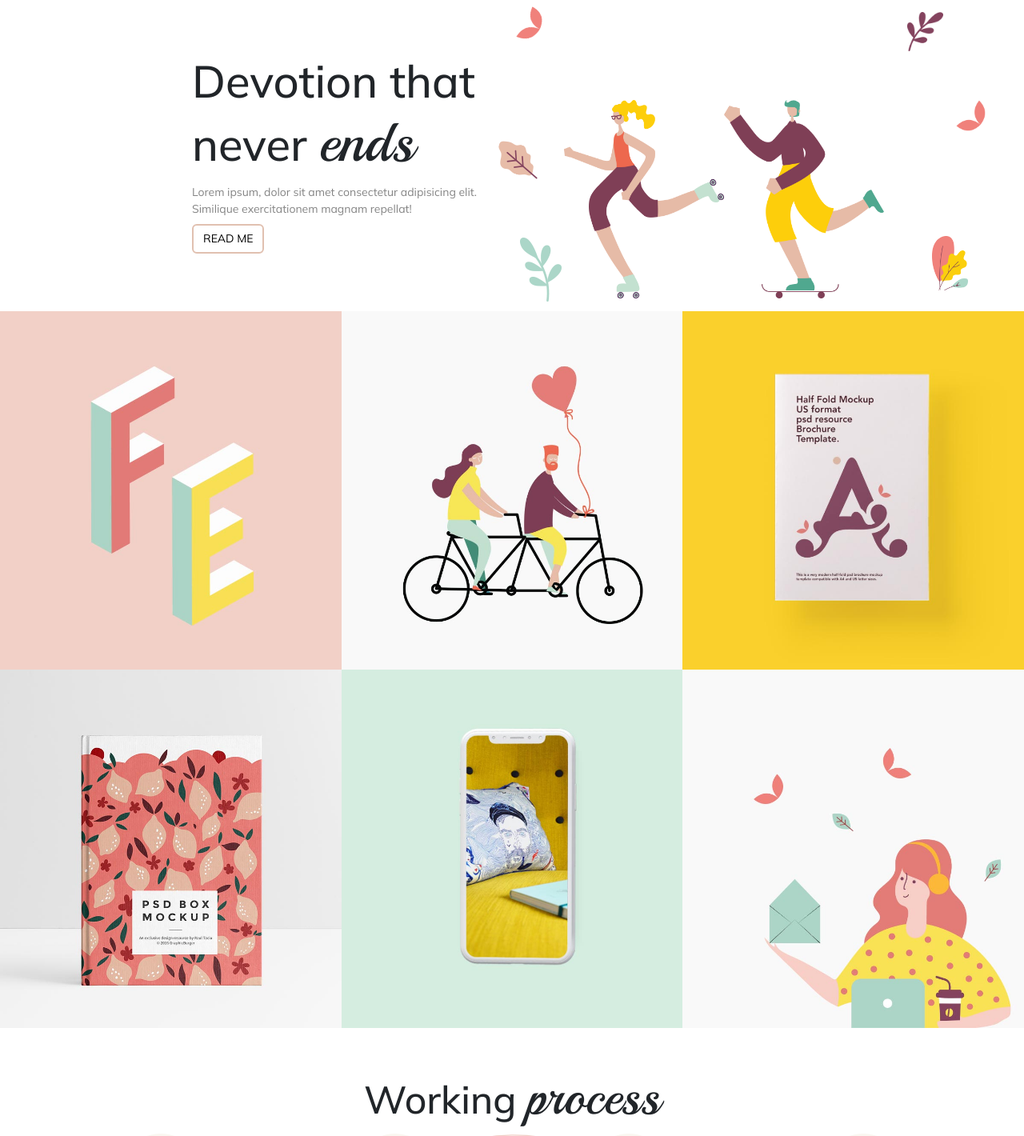
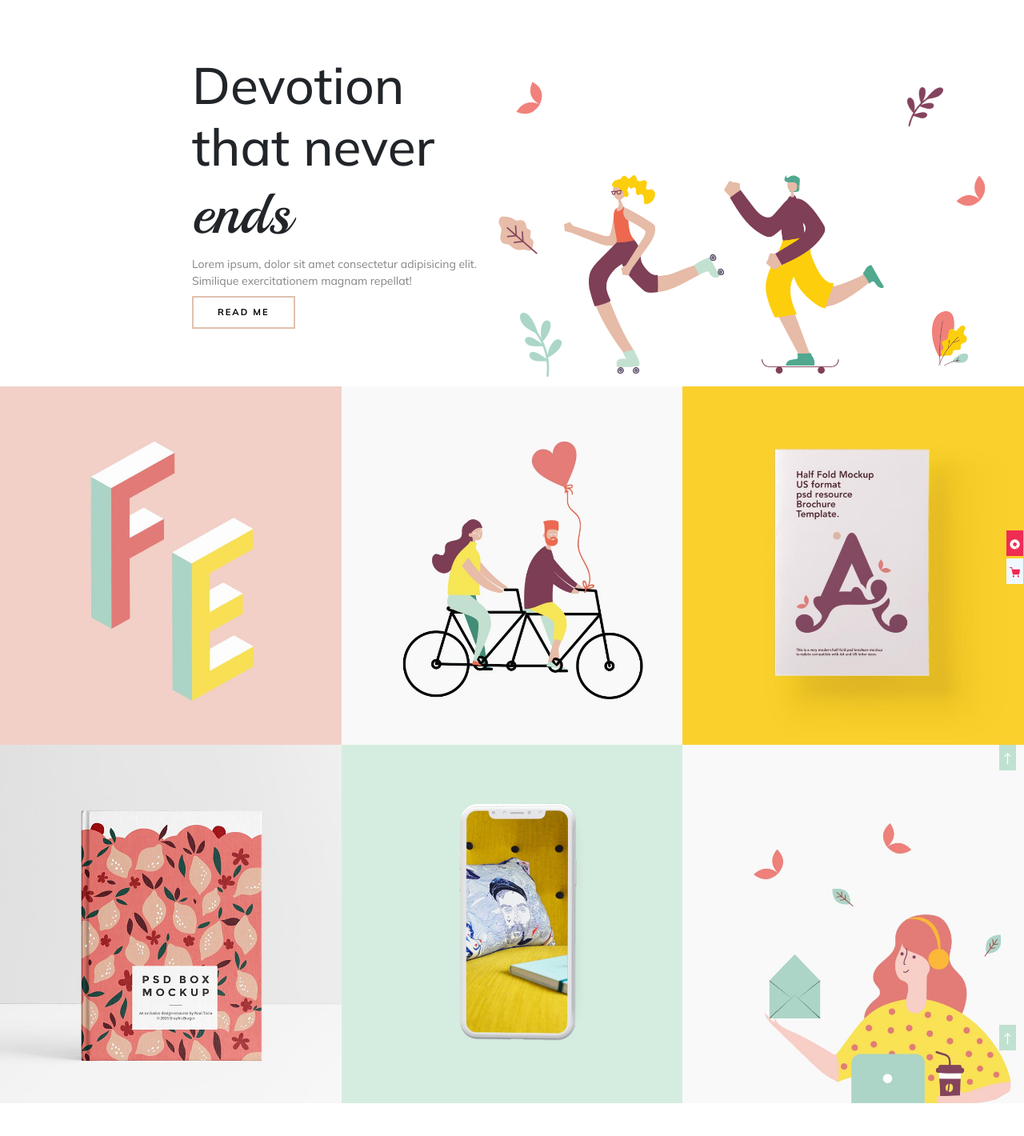
Before and after one commit to FrancescoCesari97/proj-html-vuejs, a Vue app: page / in a window 1280 px wide. Shown: the part 60-1480 px from the top of the page at 80% size. Built offline with nearby package versions, Linux system fonts and the light colour scheme; grey boxes are pictures that could not be loaded; a web font is replaced by a local one.

Commit message:
aggiunte icone piccole sulle card

```diff
--- a/src/components/Main components/AppCardSection.vue
+++ b/src/components/Main components/AppCardSection.vue
@@ -11,12 +11,19 @@ export default{
 
       imgFullCrad:[
 
+
         "/assets/img/h-2-port-img-1.jpg",
+
         "/assets/img/h-2-port-img-2.jpg",
+
         "/assets/img/h-2-port-img-3.jpg",
+
         "/assets/img/h-2-port-img-4.jpg",
+
         "/assets/img/h-2-port-img-5.jpg",
+
         "/assets/img/h-2-port-img-6.jpg",
+
       ]
 
     };
@@ -37,8 +44,35 @@ export default{
 <template>
 
     <div class="cards">
-        <div v-for="(img, index) in imgFullCrad" class="card">
-          <img :src="img" alt="">
+        <div v-for="(imgage, index) in imgFullCrad" class="card">
+          <img :src="imgage" alt="">
+
+          <div v-if="index == 2">
+
+            <div class="small-icon-shop">
+
+              <img src="../assets/svg/svg-6.svg" alt="">
+            </div>
+            <div class="small-icon-circle">
+
+              <img src="../assets/svg/svg-4.svg" alt="">
+            </div>
+          </div>
+
+          <div v-if="index == 5">
+            <div class="small-icon-top-arrow">
+
+            <img src="../assets/svg/svg-2.svg" alt="">
+            </div>
+            <div class="small-icon-bottom-arrow">
+
+              <img src="../assets/svg/svg-2.svg" alt="">
+            </div>
+
+          </div>
+
+
+
         </div>
         <!-- <div class="card">
           <img src="../assets/img/h-2-port-img-2.jpg" alt="">
--- a/src/components/Main components/AppHeroSection.vue
+++ b/src/components/Main components/AppHeroSection.vue
@@ -124,10 +124,10 @@ export default{
         margin-right: 30px;
 
         h2{
-            font-size: 3.5rem;
+            font-size: 4rem;
             .grassetto{
                 font-family: "Playball" ;
-                font-size: 4.5rem;
+                font-size: 4.7rem;
                 font-weight: 500;
 
             }
@@ -138,8 +138,13 @@ export default{
         }
         .bottone{
             border: 2px solid #e1c0b0;
+            border-radius: 0;
+            padding: 10px 30px;
             P{
                 color: black;
+                font-size: 0.7rem;
+                letter-spacing: 2px;
+                font-weight: 700;
             }
         }
       }
--- a/src/components/Main components/AppMessageSection.vue
+++ b/src/components/Main components/AppMessageSection.vue
@@ -77,6 +77,10 @@ export default{
                 padding: 10px 30px;
 
             }
+
+            .btn:hover{
+                background-color: #e1c0b0;
+            }
         }
     }
 
--- a/src/components/Main components/AppWorkingProgressSection.vue
+++ b/src/components/Main components/AppWorkingProgressSection.vue
@@ -89,14 +89,14 @@ export default{
         .linea-rossa{
                 position:absolute;
                 left: 210px;
-                top: 124px;
+                top: 180px;
                 z-index: 1;
                 width: 65%;
 
             }
 
         h3{
-
+            padding: 0 0 50px 0;
             font-size: 3rem;
             span{
                 font-family: "Playball" ;
--- a/src/style/general.scss
+++ b/src/style/general.scss
@@ -45,6 +45,10 @@ a{
 
 }
 
+.btn:hover{
+    background-color:#e1c0b0 ;
+}
+
 p{
     margin: 0;
 }
```
